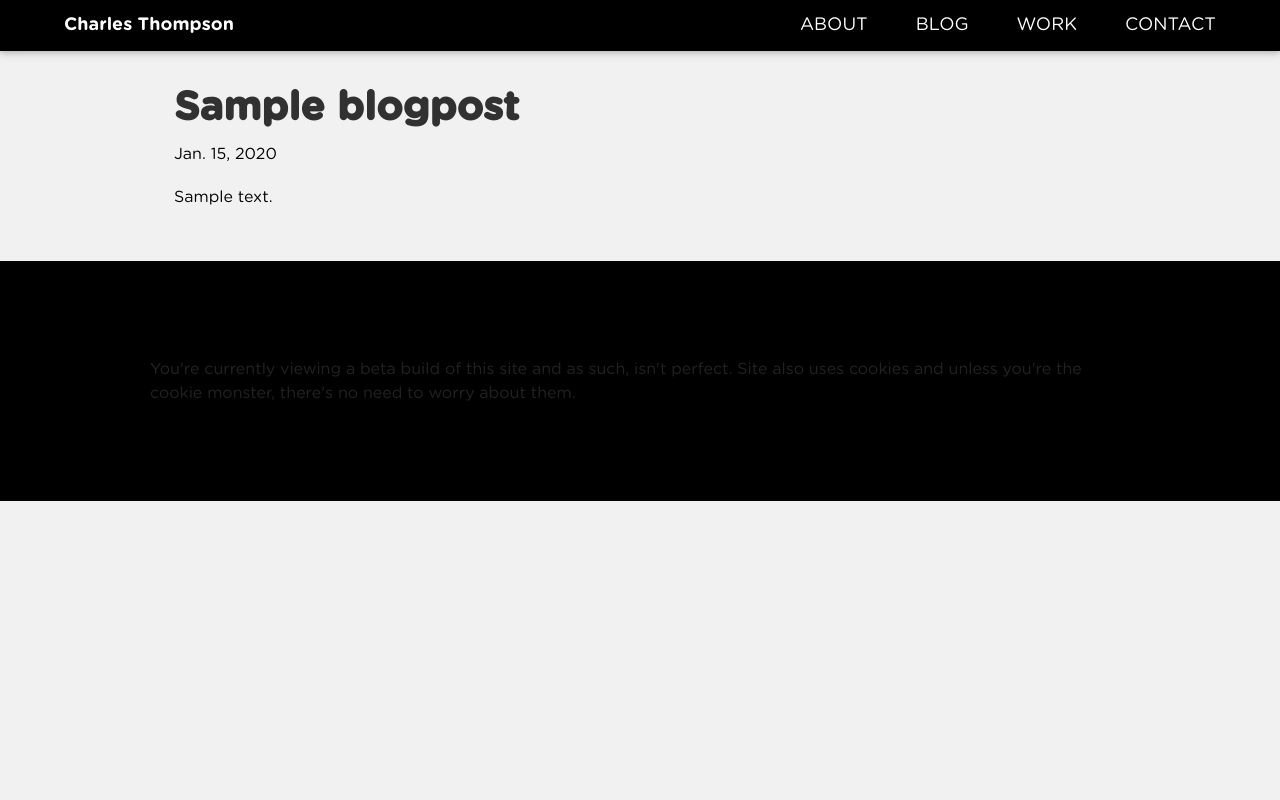
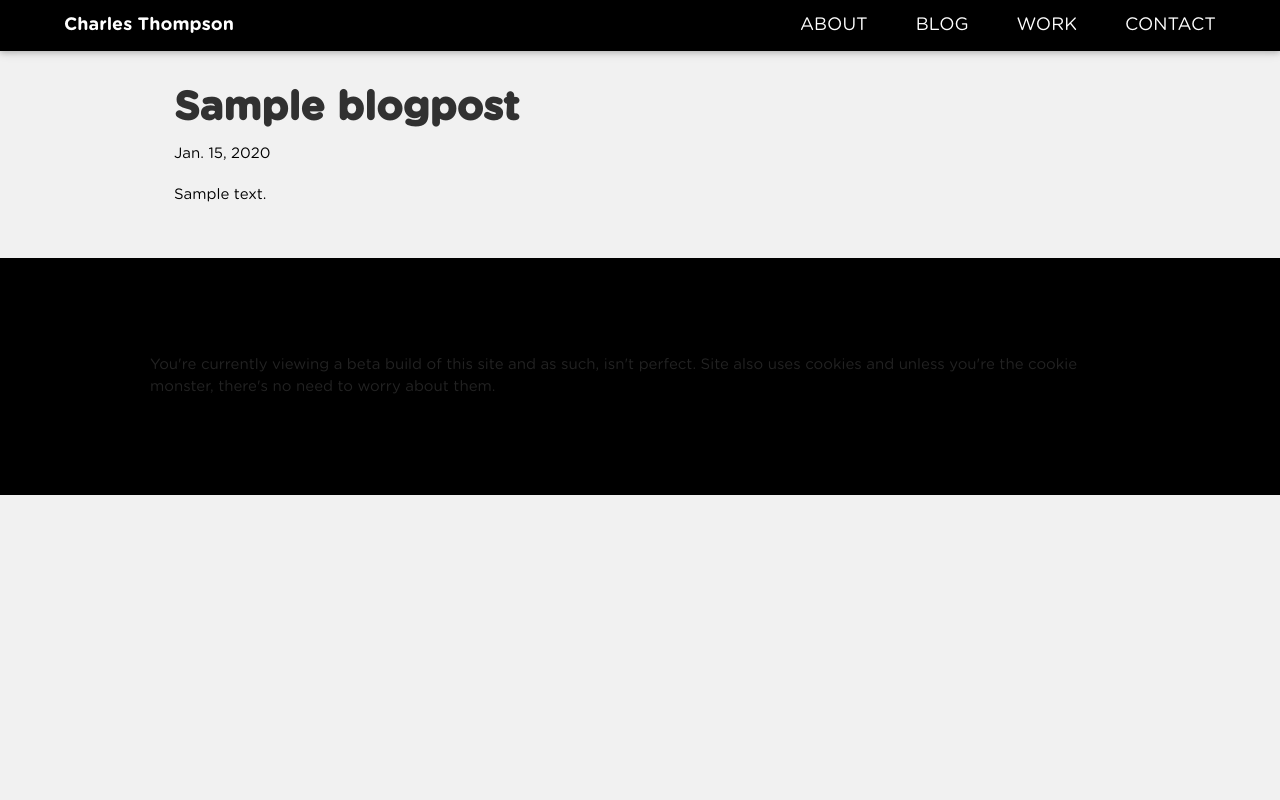
Before and after one commit to cpkthompson/cpkthompson.github.io, a Django app: a page that uses frontend/templates/base.html in a window 1280 px wide. Run offline with Django 3.2, Linux system fonts and the light colour scheme; tables that the repository leaves empty hold one stand-in row (values such as "Sample post"); some libraries are stand-ins or nearby versions.

Commit message:
changed font-size to default in css file

```diff
--- a/frontend/templates/base.html
+++ b/frontend/templates/base.html
@@ -34,9 +34,9 @@
         body, p, div, h1, h2, h3, h4, h5, h6, span {
             font-family: "Gotham";
         }
-        body{
-            font-size: 16px;
-        }
+{#        body{#}
+{#            font-size: 16px;#}
+{#        }#}
         .gothambold{
             font-family: GothamBold;
         }
```
